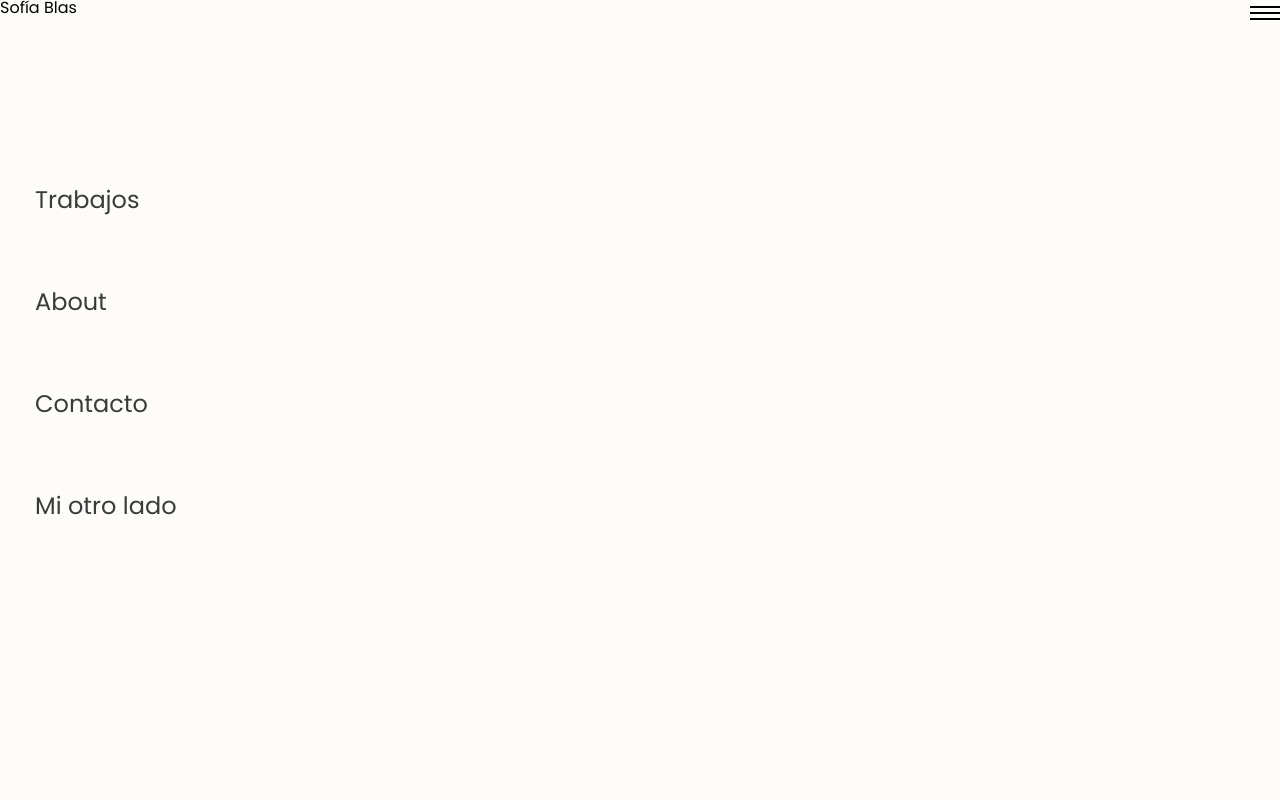
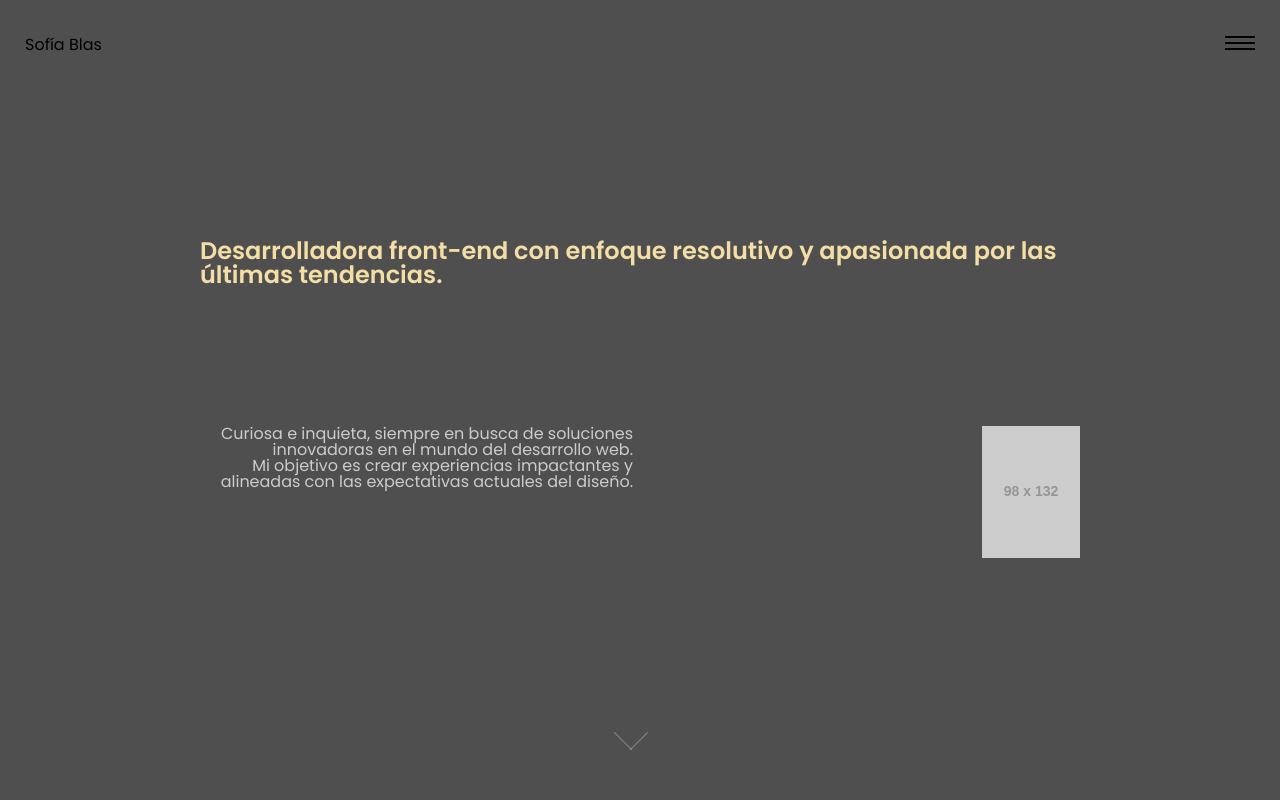
Before and after one commit to SofiaBManzano/sofia-portfolio, a React (Create React App) app: page / in a window 1280 px wide. Shown: the top 800 px of the page. Built offline with nearby package versions, Linux system fonts and the light colour scheme.

Commit message:
fix menu translate & fix arrow main

```diff
--- a/src/Components/Menu.js
+++ b/src/Components/Menu.js
@@ -16,25 +16,30 @@ const Menu = () => {
 
   return (
     <nav className={`c-menu ${isExpanded ? "is-open" : ""}`}>
-      <h2 className="c-menu__title">Sofía Blas</h2>
-      <button className="c-menu__toggle" onClick={toggleMenu}>
-        <span className="c-menu__toggle-lines"></span>
-        <span className="c-menu__toggle-lines"></span>
-        <span className="c-menu__toggle-lines"></span>
-      </button>
-      <ul className="c-menu__list">    <li className="c-menu__item">
+      <section className="c-menu__header">
+        {" "}
+        <h2 className="c-menu__header-title">Sofía Blas</h2>
+        <button className="c-menu__header-toggle" onClick={toggleMenu}>
+          <span className="c-menu__header-toggle-lines"></span>
+          <span className="c-menu__header-toggle-lines"></span>
+          <span className="c-menu__header-toggle-lines"></span>
+        </button>
+      </section>
+
+      <ul className={`c-menu__list ${isExpanded ? "is-open" : ""}`}>
+        {" "}
+        <li className="c-menu__item">
           <NavLink to="/works">Trabajos</NavLink>
         </li>
-
         <li className="c-menu__item">
           <NavLink to="/about">About</NavLink>
-        </li>   <li className="c-menu__item">
+        </li>{" "}
+        <li className="c-menu__item">
           <NavLink to="/">Contacto</NavLink>
         </li>
         <li className="c-menu__item">
           <NavLink to="/past">Mi otro lado</NavLink>
         </li>
-
       </ul>
       <Routes>
         <Route path="/" element={<Home />} />
--- a/src/Layouts/Home.js
+++ b/src/Layouts/Home.js
@@ -1,8 +1,8 @@
-import React from "react";
+import React, { useRef } from "react";
 const Home = () => {
+  const mainSectionRef = useRef(null);
   const handleArrowClick = () => {
-    const mainSection = document.getElementById("main");
-    mainSection.scrollIntoView({ behavior: "smooth" });
+    mainSectionRef.current.scrollIntoView({ behavior: "smooth" });
   };
   return (
     <div className="c-home">
@@ -37,7 +37,7 @@ const Home = () => {
           ></a>
         </section>
       </header>
-      <main id="main">
+      <main ref={mainSectionRef}>
         <section className="c-main__block">
           <article className="c-main__title">
             <small className="">{"//"}holii</small>
--- a/src/styles/Commons.scss
+++ b/src/styles/Commons.scss
@@ -6,7 +6,7 @@
     padding: 0 clamp(38px, 15vw, 17em);
     font-weight: 500;
     margin-bottom: 6px;
-    font-size: 24px;
+    font-size: 1.5em;
     color: #3b3b3b;
     & small {
       font-size: 9px;
--- a/src/styles/Menu.scss
+++ b/src/styles/Menu.scss
@@ -4,17 +4,28 @@
   position: fixed;
   display: block;
   width: 100%;
-  height: 100%;
   top: 0;
   left: 0;
+  height: 200px;
 
-  // opacity: 0;
-  // visibility: hidden;
-  // transform: translateX(-100%);
-  // transition: .2s all ease-in-out;
   z-index: 1050;
 
-  &__toggle {
+  &__header {
+    display: flex;
+    position: fixed;
+    width: 100%;
+    justify-content: space-between;
+    align-items: center;
+
+    padding-left: clamp(25px, 1vw, 1rem);
+    padding-right: clamp(25px, 1vw, 1rem);
+    padding-top: 30px;
+
+    z-index: 1000;
+    &-title {
+      font-size: 1rem;
+    }
+    &-toggle {
       background: none;
       border: none;
       cursor: pointer;
@@ -26,7 +37,7 @@
       height: 30px;
       padding: 0;
       right: 0;
-    position: fixed;
+
       &-lines {
         width: 100%;
         height: 2px;
@@ -49,29 +60,36 @@
         }
       }
     }
+  }
 
   &__list {
     display: flex;
     flex-direction: column;
     align-items: flex-start;
     justify-content: space-evenly;
+
     padding-bottom: clamp(214px, 1vw, 1rem);
     padding-top: clamp(120px, 1vw, 1rem);
     padding-left: clamp(25px, 1vw, 1rem);
+
     margin: 0;
     list-style-type: none;
-    height: 100%;
+    height: 100vh;
     background-color: #fefcf9;
+
+    transform: translateX(100%);
+    transition: 0.2s all ease-in-out;
+    &.is-open {
+      transform: translateX(0);
+    }
   }
 
   &__item {
     margin: 10px;
-    font-size: 24px;
+    font-size: 1.5rem;
+    font-weight: 500;
     & a {
       color: #3b3b3b;
     }
   }
-  &__title {
-    position: fixed;
 }
-}
--- a/src/styles/Reset.scss
+++ b/src/styles/Reset.scss
@@ -104,6 +104,9 @@ body {
 
 
 }
+html {
+  font-size: 16px;
+}
 ol,
 ul {
   list-style: none;
```
Lines whose indentation alone changed are shown as unchanged.
